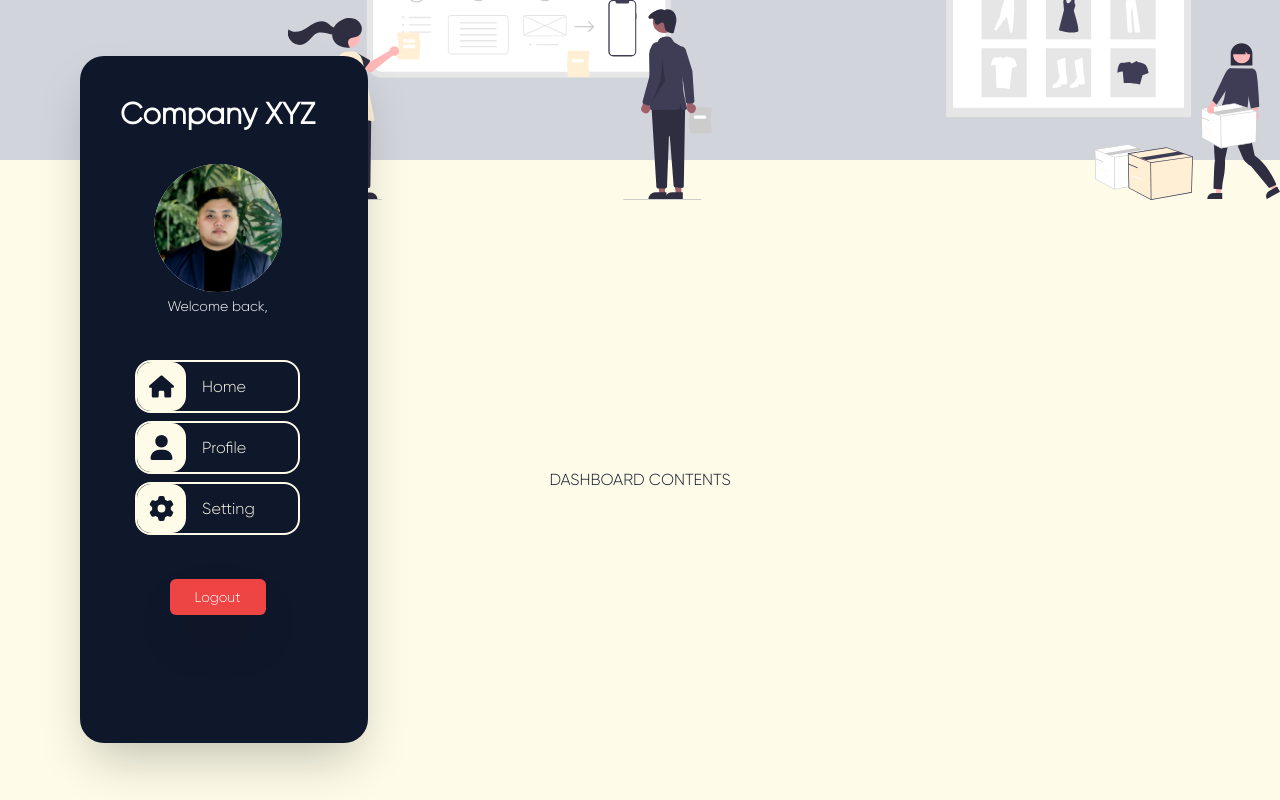
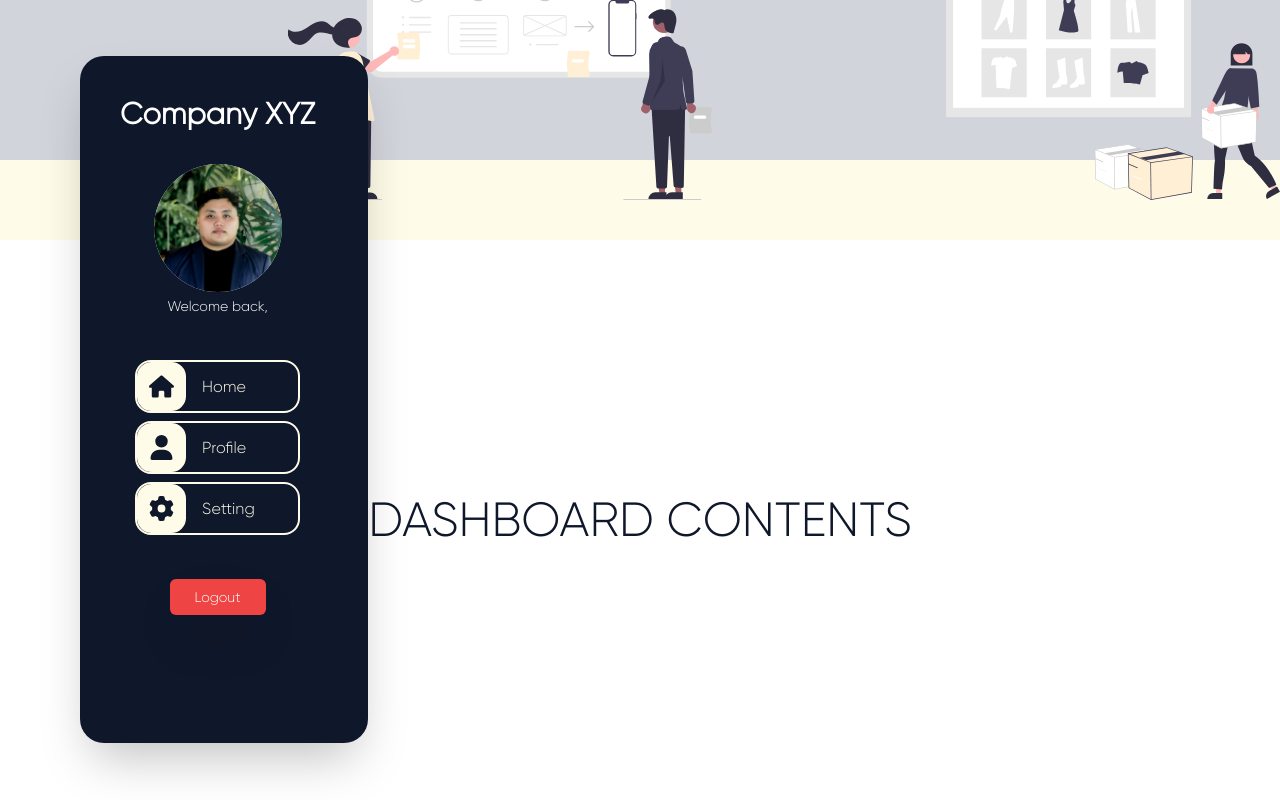
Before and after one commit to PatrickPahunang/FETemp, a React (Create React App) app: page /dashboard/1 in a window 1280 px wide. Built offline with nearby package versions, Linux system fonts and the light colour scheme; no server answers; sample sign-in values are in the browser's storage.

Commit message:
done with dashboard layouting

```diff
--- a/src/pages/dashboard.jsx
+++ b/src/pages/dashboard.jsx
@@ -75,8 +75,8 @@ console.log(userData);
 
 
       </div>
-      <div className='h-screen w-screen flex justify-center items-center'>
-        <h1 data-aos="fade-down" data-aos-duration="1000" >DASHBOARD CONTENTS</h1>
+      <div className='h-screen w-screen bg-white xl:mt-20 flex justify-center items-center'>
+        <h1 className='text-5xl' data-aos="fade-down" data-aos-duration="1000">DASHBOARD CONTENTS</h1>
       </div>
 
 
```
